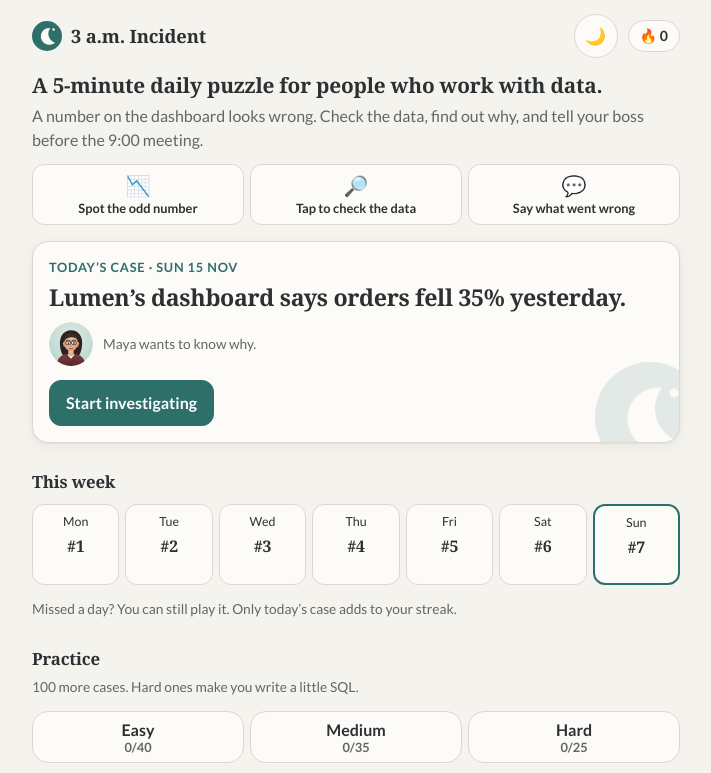
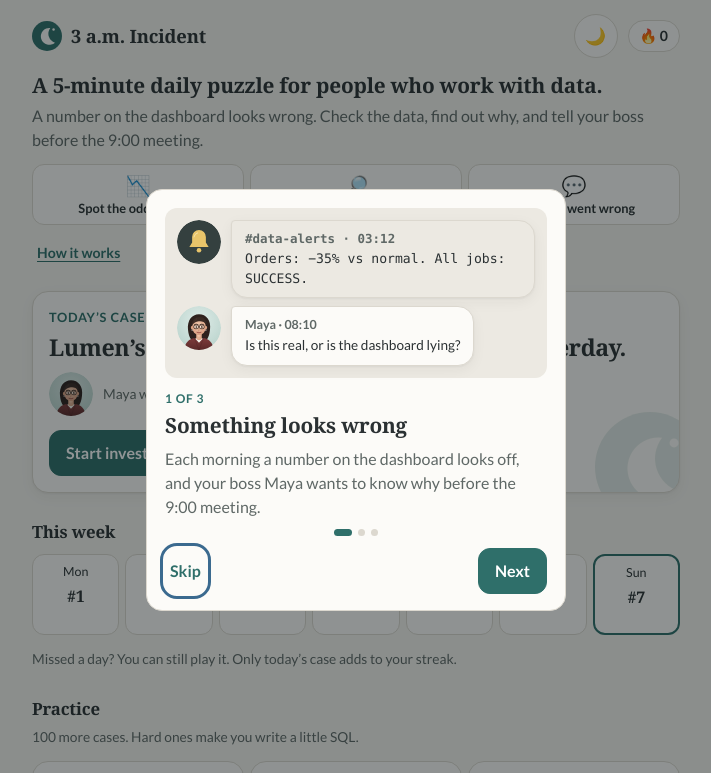
Before and after one commit to Kishanr7/3am-incident, a plain HTML site: page site/index.html in a window 1280 px wide. Shown: the top 773 px of the page, without its empty margins (284-995 px from the left). Drawn offline with nearby package versions, Linux system fonts and the light colour scheme; a web font is replaced by a local one.

Commit message:
First-visit tour: three short screens on what the game is
Friend feedback: add a simple 2-3 step onboarding for first-time visitors.
Shows once per device (also on a shared case link), with Skip, Back, Esc,
and a 'How it works' link on the home page to see it again.

Co-Authored-By: Claude Opus 5.5 <noreply@anthropic.com>

```diff
--- a/site/assets/app.css
+++ b/site/assets/app.css
@@ -183,6 +183,24 @@ footer{padding-bottom:calc(40px + var(--badge,0px))}
 
 dialog{border:1px solid var(--line);border-radius:16px;background:var(--surface);color:var(--ink);max-width:420px;width:calc(100% - 32px);padding:20px}
 dialog::backdrop{background:rgba(10,18,20,.45)}
+.btn.link{background:none;border-color:transparent;color:var(--accent);padding-left:4px;padding-right:4px}
+.intro .how{margin-top:6px;font-size:.88rem;text-decoration:underline;text-underline-offset:3px}
+.tour{padding:18px 18px 16px}
+.tour h2{margin:2px 0 6px;font-size:1.3rem}
+.tour p{margin:0 0 10px;color:var(--mute);line-height:1.5}
+.tour .tstep{font-size:.75rem;font-weight:700;letter-spacing:.06em;text-transform:uppercase;color:var(--accent);margin:12px 0 0}
+.tart{background:var(--surface-2);border-radius:12px;padding:12px;min-height:150px;display:flex;align-items:center}
+.tmock{width:100%;display:grid;gap:8px;font-size:.85rem}
+.tmock .msg{margin:0}
+.tmock .bubble{font-size:.85rem}
+.tpick,.topt{background:var(--surface);border:1px solid var(--line);border-radius:10px;padding:8px 10px;font-weight:600}
+.tpick span{display:block;font-size:.68rem;letter-spacing:.06em;text-transform:uppercase;color:var(--mute)}
+.topt.on{border-color:var(--accent);color:var(--accent)}
+.tclock{font-size:.78rem;color:var(--mute);font-weight:600}
+.tdots{display:flex;gap:6px;justify-content:center;margin:4px 0 12px}
+.tdots span{width:7px;height:7px;border-radius:50%;background:var(--line)}
+.tdots span.on{background:var(--accent);width:18px;border-radius:4px}
+.tnav{justify-content:space-between}
 .stats{display:grid;grid-template-columns:repeat(4,1fr);gap:8px;text-align:center;margin:12px 0}
 .stats b{display:block;font-size:1.5rem}
 .stats span{font-size:.75rem;color:var(--mute)}
--- a/site/assets/app.js
+++ b/site/assets/app.js
@@ -94,6 +94,7 @@
             <li><span aria-hidden="true">🔎</span>Tap to check the data</li>
             <li><span aria-hidden="true">💬</span>Say what went wrong</li>
           </ol>
+          <button class="btn link how" id="howBtn" type="button">How it works</button>
         </section>
 
         <section class="card hero" aria-labelledby="todayTitle">
@@ -403,6 +404,52 @@
     document.getElementById('copy').focus({ preventScroll: true });
   }
 
+
+  // ---------------- first-visit tour ----------------
+  // Three short screens, shown once per device (tai.toured). Reopen from "How it works" on the home page.
+  function tourSeen() { try { return localStorage.getItem('tai.toured') === '1'; } catch (e) { return true; } }
+  function showTour() {
+    if (document.querySelector('dialog.tour[open]')) return;
+    const steps = [
+      { art: `<div class="tmock"><div class="msg alert">${av('alert')}<div class="bubble"><span class="name">#data-alerts · 03:12</span>Orders: −35% vs normal. All jobs: SUCCESS.</div></div><div class="msg">${av('maya')}<div class="bubble"><span class="name">Maya · 08:10</span>Is this real, or is the dashboard lying?</div></div></div>`,
+        title: 'Something looks wrong', text: 'Each morning a number on the dashboard looks off, and your boss Maya wants to know why before the 9:00 meeting.' },
+      { art: `<div class="tmock"><div class="tpick"><span>Logs</span>When did each source’s data arrive?</div><div class="tpick"><span>Raw data</span>Orders for yesterday, by source</div><div class="tclock">🕗 Each check: +5 min · 🐾 Byte has hints</div></div>`,
+        title: 'Tap to check the data', text: 'Pick what to look at. Each check runs a real SQL query on a small, made-up database. No typing needed.' },
+      { art: `<div class="tmock"><div class="topt">The iOS data arrived late, after the nightly job ran</div><div class="topt on">✓ Real orders: 674</div><div class="tclock">🔥 New case every day · keep your streak</div></div>`,
+        title: 'Tell Maya what happened', text: 'Choose the cause and the real number. Get it right before 9:00. A new case comes every day, plus 100 practice cases.' },
+    ];
+    const onCase = () => /^#\/(daily|practice)\//.test(location.hash); // a case link, even while it loads
+    const dlg = document.createElement('dialog');
+    dlg.className = 'tour';
+    dlg.setAttribute('aria-label', 'How 3 a.m. Incident works');
+    let i = 0;
+    const finish = () => { try { localStorage.setItem('tai.toured', '1'); } catch (e) { /* shown again next visit */ } if (dlg.open) dlg.close(); dlg.remove(); };
+    function draw() {
+      const s = steps[i], last = i === steps.length - 1;
+      dlg.innerHTML = `<div class="tart">${s.art}</div>
+        <p class="tstep">${i + 1} of ${steps.length}</p>
+        <h2>${s.title}</h2><p>${s.text}</p>
+        <div class="tdots" aria-hidden="true">${steps.map((_, j) => `<span class="${j === i ? 'on' : ''}"></span>`).join('')}</div>
+        <div class="row tnav">
+          ${i ? '<button class="btn" id="tBack" type="button">Back</button>' : '<button class="btn link" id="tSkip" type="button">Skip</button>'}
+          <button class="btn primary" id="tNext" type="button">${last ? (onCase() ? 'Start' : 'Play today’s case') : 'Next'}</button>
+        </div>`;
+      const b = dlg.querySelector('#tBack'), k = dlg.querySelector('#tSkip');
+      if (b) b.onclick = () => { i--; draw(); };
+      if (k) k.onclick = finish;
+      dlg.querySelector('#tNext').onclick = () => {
+        if (!last) { i++; draw(); return; }
+        finish();
+        if (!onCase()) location.hash = '#/daily/' + today();
+      };
+      dlg.querySelector('#tNext').focus();
+    }
+    dlg.addEventListener('cancel', (e) => { e.preventDefault(); finish(); }); // Esc key
+    dlg.addEventListener('close', finish);
+    document.body.appendChild(dlg); draw(); dlg.showModal();
+  }
+  document.addEventListener('click', (e) => { if (e.target.closest && e.target.closest('#howBtn')) showTour(); });
+
   // ---------------- router ----------------
   function route() {
     if (S && S.db) { S.db.close(); S = null; }
@@ -415,6 +462,7 @@
   }
   window.addEventListener('hashchange', route);
   route();
+  if (!tourSeen()) showTour();
   window.__tai = { get state() { return S; } };
   // Netlify's free plan can add a fixed "Powered by Netlify" badge (#nl-badge-frame) at the bottom right.
   // If it's there, lift the bottom bar above it so it never covers Byte or Report.
--- a/site/sw.js
+++ b/site/sw.js
@@ -1,7 +1,7 @@
 /* 3 a.m. Incident service worker: lets the game install to a home screen and run offline.
    Own files: network first (so updates arrive), cache as the offline fallback.
    The SQL engine from cdnjs: cache first (its URL is versioned and never changes). */
-const VERSION = 'tai-v6';
+const VERSION = 'tai-v7';
 const CORE = ['./', 'index.html', 'assets/app.css', 'assets/engine.js', 'assets/cases.js', 'assets/cases2.js', 'assets/cast.js', 'assets/app.js',
   'manifest.webmanifest', 'icons/icon-192.png', 'icons/icon-512.png', 'icons/apple-touch-icon.png', 'case-1/'];
 const CDN = 'https://cdnjs.cloudflare.com/ajax/libs/sql.js/1.10.3/';
```
